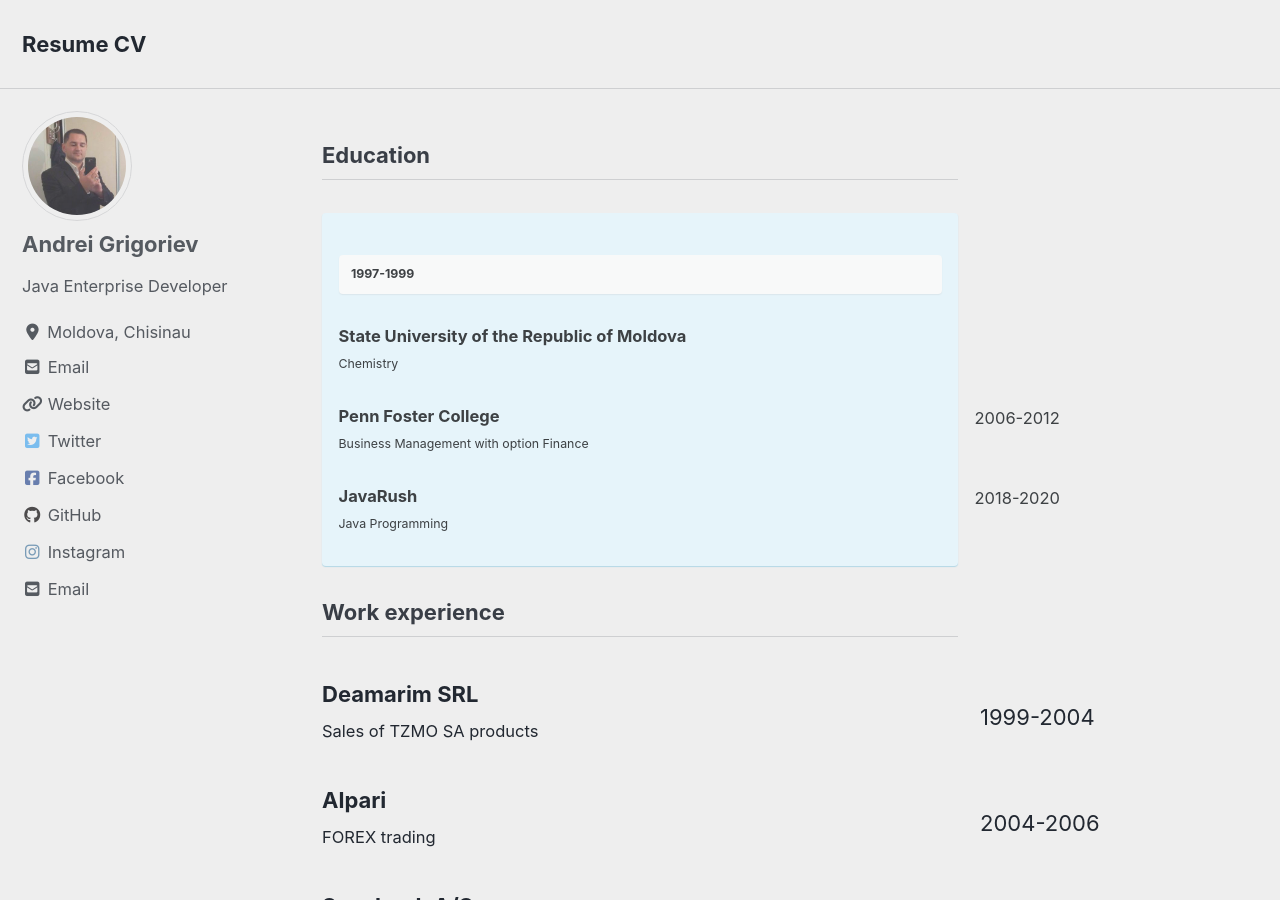
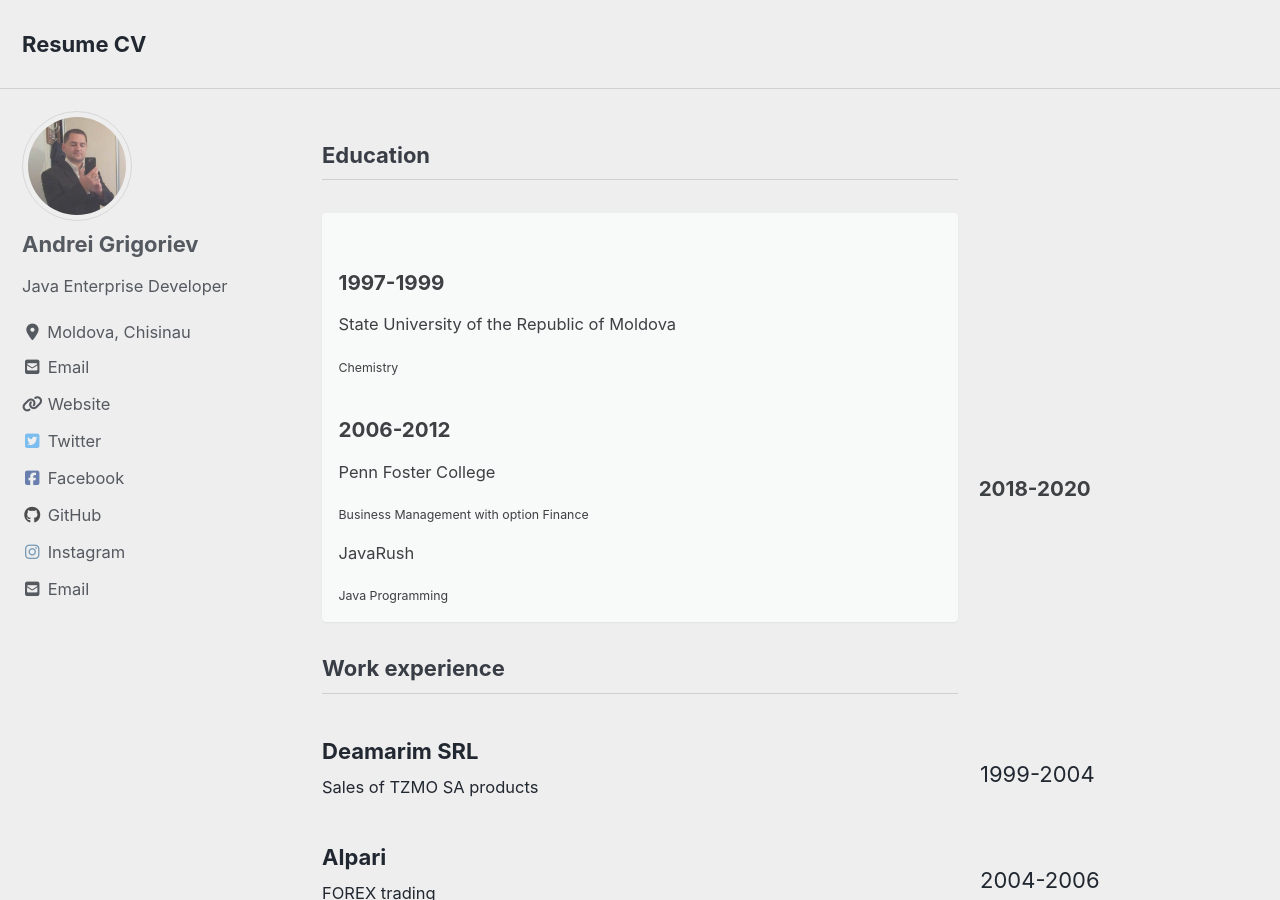
Before and after one commit to grigorievfinance/grigorievfinance.github.io, a Jekyll site: the page built from index.html, in a window 1280 px wide and 900 px high. Built offline with Jekyll 4.4.1, drawn with Linux system fonts in a browser that asks for light colours; cached includes are drawn as plain includes; nearby versions of some CDN libraries; the list of posts is cut into pages by our own code.

Commit message:
Update home.html

```diff
--- a/_layouts/home.html
+++ b/_layouts/home.html
@@ -5,19 +5,18 @@
 {{ content }}
 
 <h3 class="archive__subtitle">{{ site.data.ui-text[site.locale].education_label | default: "Education" }}</h3>
-<article class="archive__item notice--primary" itemscope itemtype="https://schema.org/CreativeWork">
-    <h3 class="notice">{{ site.data.ui-text[site.locale].education1_date | default: "1997-1999" }}</h3>
-    <h6>{{ site.data.ui-text[site.locale].education1_name | default: "State University of the Republic of Moldova" }}</h6>
+<article class="archive__item notice" itemscope itemtype="https://schema.org/CreativeWork">
+    <h2>{{ site.data.ui-text[site.locale].education1_date | default: "1997-1999" }}</h2>
+    <p>{{ site.data.ui-text[site.locale].education1_name | default: "State University of the Republic of Moldova" }}</p>
     <p class="archive__item-excerpt" itemprop="description">{{ site.data.ui-text[site.locale].education1_description | default: "Chemistry" }}</p>
 
+    <h2>{{ site.data.ui-text[site.locale].education2_date | default: "2006-2012" }}</h2>
+    <p>{{ site.data.ui-text[site.locale].education2_name | default: "Penn Foster College" }}</p>
+    <p class="archive__item-excerpt" itemprop="description">{{ site.data.ui-text[site.locale].education2_description | default: "Business Management with option Finance" }}</p>
 
-    <h6>{{ site.data.ui-text[site.locale].education2_name | default: "Penn Foster College" }}</h6>
-    <p class="archive__item-excerpt" itemprop="description">{{ site.data.ui-text[site.locale].education2_description | default: "Business Management with option Finance" }}</p>
-    <p class="sidebar__right">{{ site.data.ui-text[site.locale].education2_date | default: "2006-2012" }}</p>
-
-    <h6>{{ site.data.ui-text[site.locale].education3_name | default: "JavaRush" }}</h6>
+    <h2 class="sidebar__right">{{ site.data.ui-text[site.locale].education3_date | default: "2018-2020" }}</h2>
+    <p>{{ site.data.ui-text[site.locale].education3_name | default: "JavaRush" }}</p>
     <p class="archive__item-excerpt" itemprop="description">{{ site.data.ui-text[site.locale].education3_description | default: "Java Programming" }}</p>
-    <p class="sidebar__right">{{ site.data.ui-text[site.locale].education3_date | default: "2018-2020" }}</p>
 </article>
 
 <h3 class="archive__subtitle">{{ site.data.ui-text[site.locale].experience_label | default: "Work experience" }}</h3>
```
